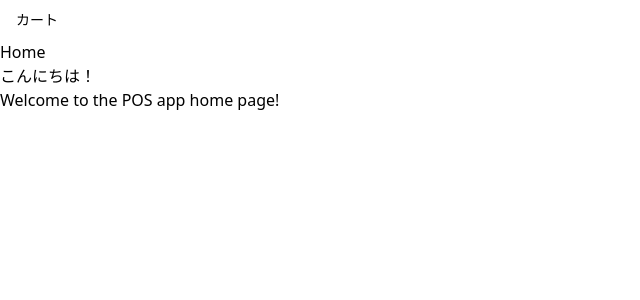
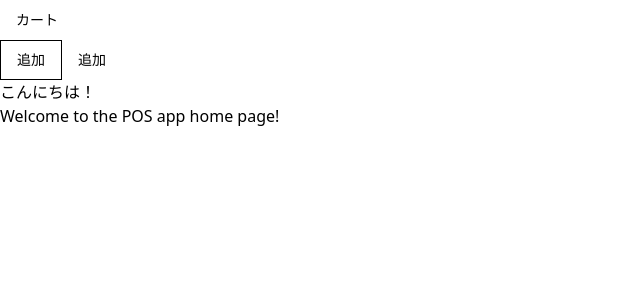
Before and after one commit to Rika-7/POS_frontend, a Next.js app: page / in a window 1280 px wide. Shown: the top 300 px of the page, without its empty margins (0-640 px from the left). Built offline with nearby package versions, Linux system fonts and the light colour scheme; what tailwindcss-animated would draw is missing.

Commit message:
Created button component.

```diff
--- a/package.json
+++ b/package.json
@@ -10,6 +10,7 @@
   },
   "dependencies": {
     "@radix-ui/react-navigation-menu": "^1.2.1",
+    "@radix-ui/react-slot": "^1.1.0",
     "class-variance-authority": "^0.7.0",
     "clsx": "^2.1.1",
     "lucide-react": "^0.451.0",
--- a/src/app/page.tsx
+++ b/src/app/page.tsx
@@ -9,6 +9,8 @@
   NavigationMenuViewport,
   navigationMenuTriggerStyle,
 } from "@/components/ui/navigation-menu";
+import { Button } from "@/components/ui/button";
+import { buttonVariants } from "@/components/ui/button";
 import Link from "next/link";
 
 export default function Home() {
@@ -26,7 +28,8 @@
         </NavigationMenuList>
       </NavigationMenu>
       <div>
-        <h1>Home</h1>
+        <Button className={buttonVariants({ variant: "outline" })}>追加</Button>
+        <Button>追加</Button>
         <p>こんにちは！</p>
         <p>Welcome to the POS app home page!</p>
       </div>
--- /dev/null
+++ b/src/components/ui/button.tsx
@@ -0,0 +1,56 @@
+import * as React from "react";
+import { Slot } from "@radix-ui/react-slot";
+import { cva, type VariantProps } from "class-variance-authority";
+
+import { cn } from "@/lib/utils";
+
+const buttonVariants = cva(
+  "inline-flex items-center justify-center gap-2 whitespace-nowrap rounded-md text-sm font-medium ring-offset-background transition-colors focus-visible:outline-none focus-visible:ring-2 focus-visible:ring-ring focus-visible:ring-offset-2 disabled:pointer-events-none disabled:opacity-50 [&_svg]:pointer-events-none [&_svg]:size-4 [&_svg]:shrink-0",
+  {
+    variants: {
+      variant: {
+        default: "bg-primary text-primary-foreground hover:bg-primary/90",
+        destructive:
+          "bg-destructive text-destructive-foreground hover:bg-destructive/90",
+        outline:
+          "border border-input bg-background hover:bg-accent hover:text-accent-foreground",
+        secondary:
+          "bg-secondary text-secondary-foreground hover:bg-secondary/80",
+        ghost: "hover:bg-accent hover:text-accent-foreground",
+        link: "text-primary underline-offset-4 hover:underline",
+      },
+      size: {
+        default: "h-10 px-4 py-2",
+        sm: "h-9 rounded-md px-3",
+        lg: "h-11 rounded-md px-8",
+        icon: "h-10 w-10",
+      },
+    },
+    defaultVariants: {
+      variant: "default",
+      size: "default",
+    },
+  }
+);
+
+export interface ButtonProps
+  extends React.ButtonHTMLAttributes<HTMLButtonElement>,
+    VariantProps<typeof buttonVariants> {
+  asChild?: boolean;
+}
+
+const Button = React.forwardRef<HTMLButtonElement, ButtonProps>(
+  ({ className, variant, size, asChild = false, ...props }, ref) => {
+    const Comp = asChild ? Slot : "button";
+    return (
+      <Comp
+        className={cn(buttonVariants({ variant, size, className }))}
+        ref={ref}
+        {...props}
+      />
+    );
+  }
+);
+Button.displayName = "Button";
+
+export { Button, buttonVariants };
--- a/tailwind.config.ts
+++ b/tailwind.config.ts
@@ -1,4 +1,4 @@
-import type { Config } from "tailwindcss";
+import { Config } from "tailwindcss";
 
 const config: Config = {
   darkMode: ["class"],
@@ -60,4 +60,5 @@
   },
   plugins: [require("@tailwindcss/forms"), require("tailwindcss-animated")],
 };
+
 export default config;
```
Also changed, not shown: 1 other file (tests, documents, lock files or other folders).
